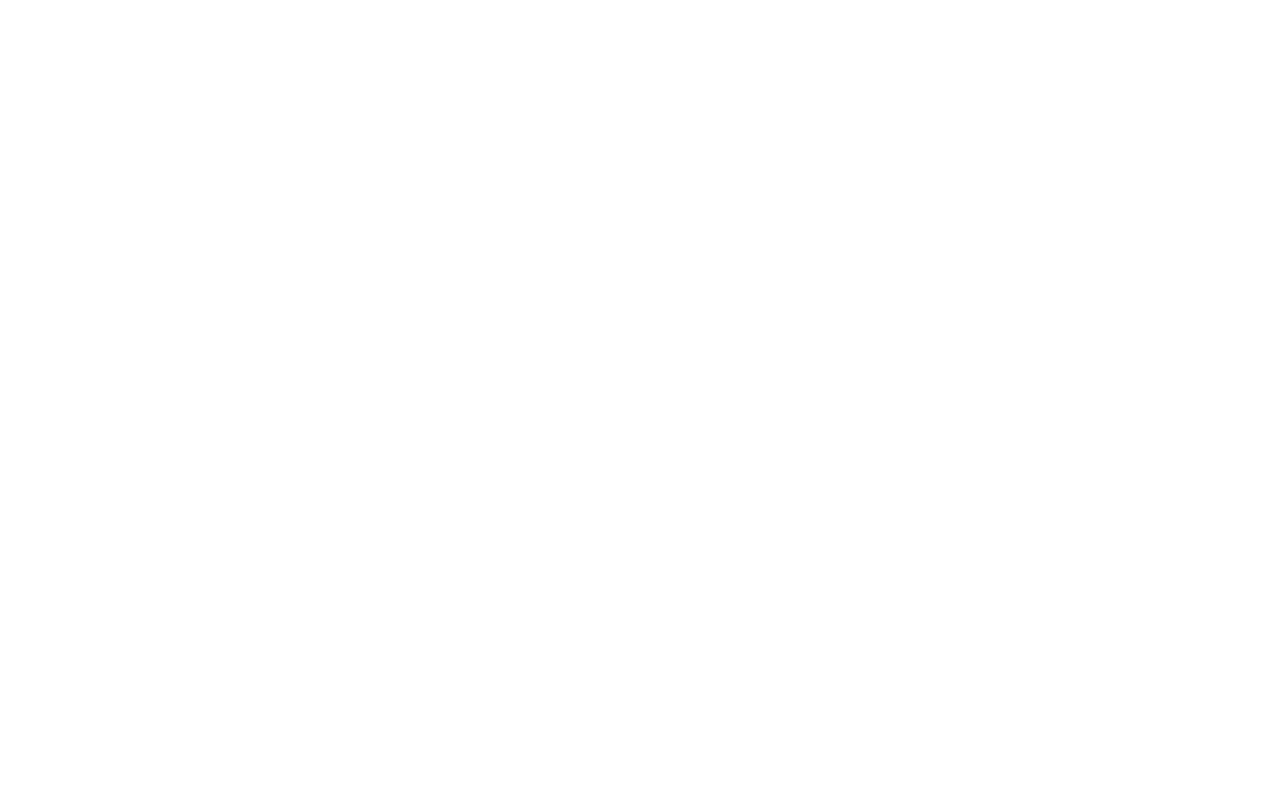
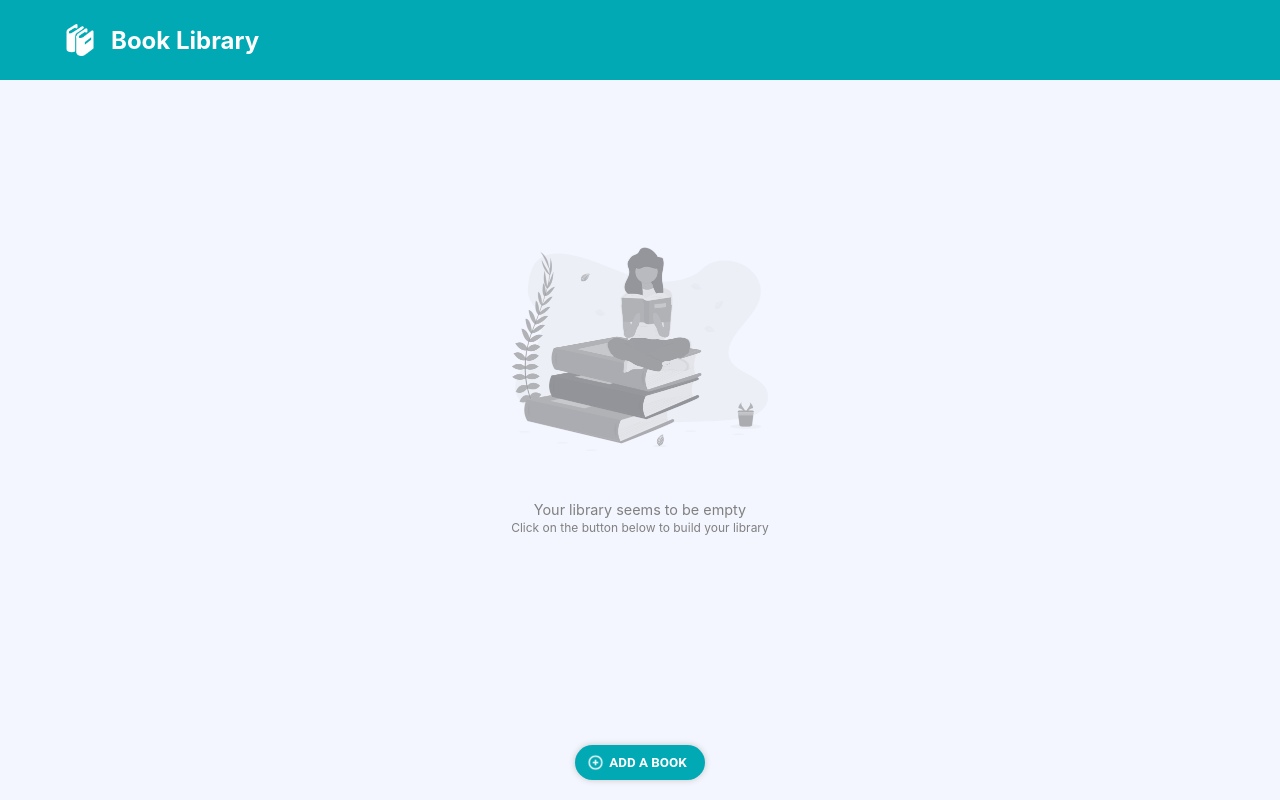
Before and after one commit to pyplacca-archive/codetrain-react-bookLibrary, a React (Create React App) app: page / in a window 1280 px wide. Built offline with nearby package versions, Linux system fonts and the light colour scheme.

Commit message:
Update App.js

```diff
--- a/src/App.js
+++ b/src/App.js
@@ -1,11 +1,107 @@
 import React from 'react';
 import './App.css';
+import Book from './components/book.js'
+import AddModal from './components/modal.js'
 
-function App() {
-  return (
-    <div className="App">
-    </div>
-  );
+
+class App extends React.Component {
+
+    constructor(props) {
+        super(props)
+
+        this.state = {
+            modal : 'hide',
+            books : []
+        }
+
+        this._title    = React.createRef()
+        this._author   = React.createRef()
+        this._synopsis = React.createRef()
+        this._cover    = React.createRef()
+
+        this.addBookToLibrary = this.addBookToLibrary.bind(this)
+        this.openAddModal     = this.openAddModal.bind(this)
+        this.closeAddModal     = this.closeAddModal.bind(this)
+    }
+
+    openAddModal() {
+        // clear input values
+        this._title.current.value    = ''
+        this._author.current.value   = ''
+        this._synopsis.current.value = ''
+        this._cover.current.value    = ''
+        this._synopsis.current.setAttribute('rows', '1')
+
+        this.setState({modal: 'show'})
+        this._title.current.focus()
+    }
+
+    addBookToLibrary(event) {
+        event.preventDefault()
+        this.closeAddModal()
+
+        this.setState({
+            books: [...this.state.books, {
+                title    : this._title.current.value,
+                author   : this._author.current.value || 'Unknown author',
+                synopsis : this._synopsis.current.value || 'No description',
+                cover    : this._cover.current.files[0],
+            }],
+        })
+    }
+
+    closeAddModal () {
+        this.setState({modal: 'hide'})
+    }
+
+    render() {
+        return (
+            <div className={"Library modal-" + (
+                this.state.modal === 'show' ? 'active' : 'inactive'
+            )}>
+                <AddModal
+                    cls={this.state.modal}
+                    submit={this.addBookToLibrary}
+                    cancel={this.closeAddModal}
+                    title_ref={this._title}
+                    author_ref={this._author}
+                    synopsis_ref={this._synopsis}
+                    cover_ref={this._cover}
+                />
+                <main className={this.state.books.length > 0 ? 'not-empty' : 'empty'}>
+                    <nav>
+                        <img src="./img/books.png" />
+                        <h2>Book Library</h2>
+                    </nav>
+                    <div className="empty-state">
+                        <img src="./img/library.png" alt="library" />
+                        <p>
+                            Your library seems to be empty
+                            <br/>
+                            <small>Click on the button below to build your library</small>
+                        </p>
+                    </div>
+                    {/* books container */}
+                    <div className="books">
+                        {
+                            this.state.books.map(
+                                (item, i) => <Book {...item} key={i} />
+                            )
+                        }
+                    </div>
+
+                    {/* Add button */}
+                    <button
+                        className="add-btn"
+                        onClick={this.openAddModal}
+                    >
+                        Add a book
+                    </button>
+                </main>
+            </div>
+        );
+    }
 }
 
+
 export default App;
```
